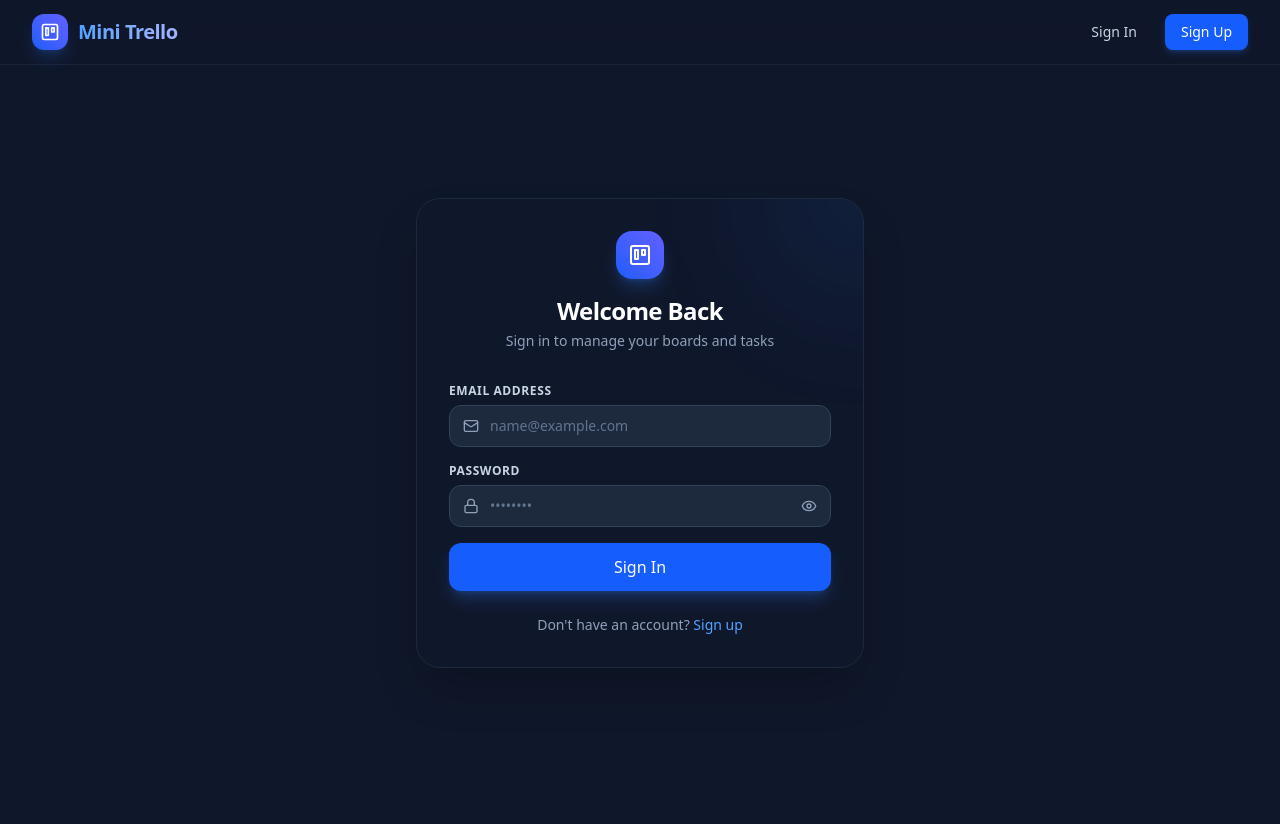
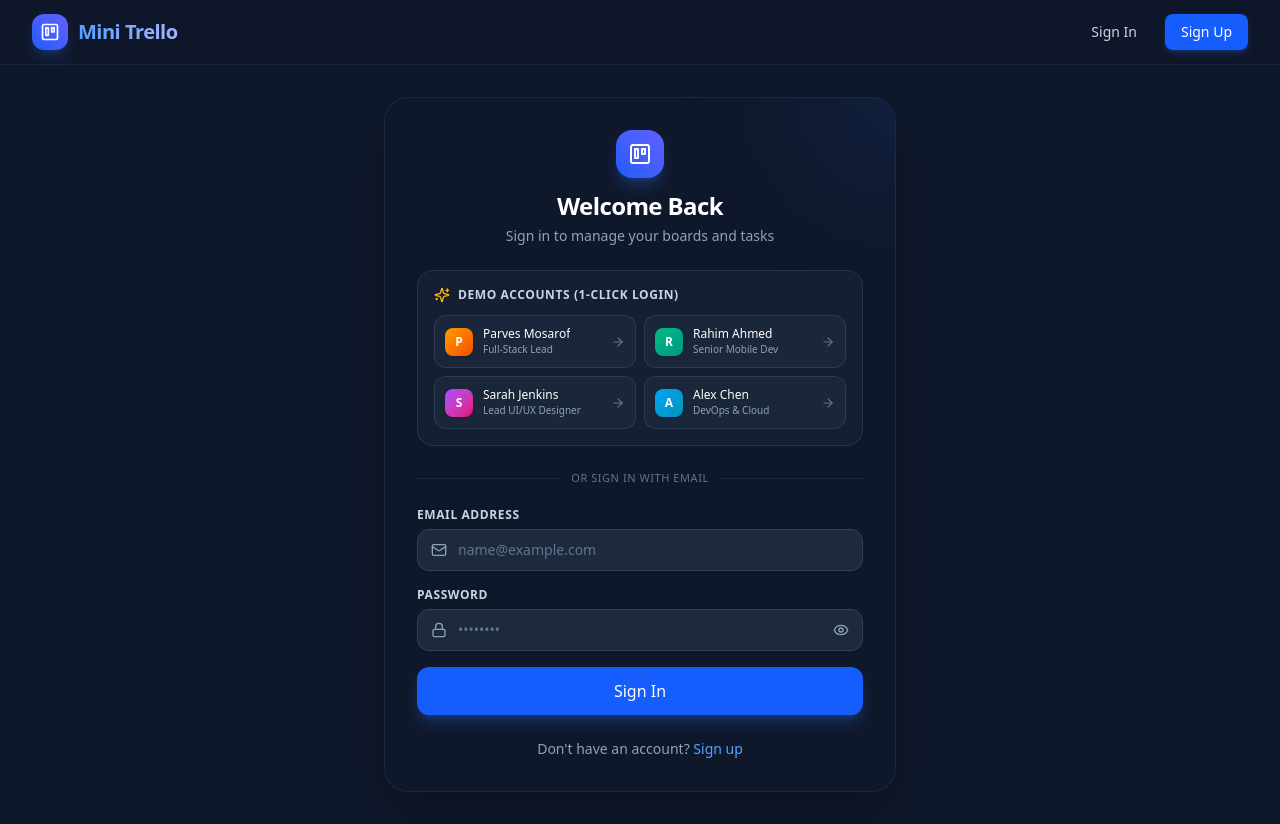
Before and after one commit to parvesmosarof35/frontend-Trello, a Next.js app: page /login in a window 1280 px wide. Before the commit the page ends 801 px from the top, so only its background shows below. Built offline with nearby package versions, Linux system fonts and the light colour scheme; no server answers.

Commit message:
feat: implement login page with demo user authentication support

```diff
--- a/src/app/(auth)/login/page.tsx
+++ b/src/app/(auth)/login/page.tsx
@@ -3,48 +3,153 @@
 import React, { useState } from 'react';
 import Link from 'next/link';
 import { useAuth } from '@/context/AuthContext';
-import { Eye, EyeOff, Loader2, Lock, Mail, Trello } from 'lucide-react';
+import { Eye, EyeOff, Loader2, Lock, Mail, Trello, Sparkles, User, ArrowRight } from 'lucide-react';
+
+const DEMO_USERS = [
+  {
+    name: 'Parves Mosarof',
+    email: 'parves@trello.com',
+    password: 'password123',
+    role: 'Full-Stack Lead',
+    avatarColor: 'from-amber-500 to-orange-600',
+    badgeColor: 'bg-amber-500/10 text-amber-400 border-amber-500/20',
+  },
+  {
+    name: 'Rahim Ahmed',
+    email: 'rahim@trello.com',
+    password: 'password123',
+    role: 'Senior Mobile Dev',
+    avatarColor: 'from-emerald-500 to-teal-600',
+    badgeColor: 'bg-emerald-500/10 text-emerald-400 border-emerald-500/20',
+  },
+  {
+    name: 'Sarah Jenkins',
+    email: 'sarah@trello.com',
+    password: 'password123',
+    role: 'Lead UI/UX Designer',
+    avatarColor: 'from-purple-500 to-pink-600',
+    badgeColor: 'bg-purple-500/10 text-purple-400 border-purple-500/20',
+  },
+  {
+    name: 'Alex Chen',
+    email: 'alex@trello.com',
+    password: 'password123',
+    role: 'DevOps & Cloud',
+    avatarColor: 'from-sky-500 to-cyan-600',
+    badgeColor: 'bg-sky-500/10 text-sky-400 border-sky-500/20',
+  },
+];
 
 export default function LoginPage() {
   const [email, setEmail] = useState('');
   const [password, setPassword] = useState('');
   const [showPassword, setShowPassword] = useState(false);
   const [isLoading, setIsLoading] = useState(false);
+  const [loadingUserEmail, setLoadingUserEmail] = useState<string | null>(null);
   const [error, setError] = useState('');
   const { login } = useAuth();
 
-  const handleSubmit = async (e: React.FormEvent) => {
-    e.preventDefault();
-    if (!email || !password) return;
+  const handleLogin = async (loginEmail: string, loginPass: string) => {
+    if (!loginEmail || !loginPass) return;
 
     setIsLoading(true);
     setError('');
 
     try {
-      await login(email.trim(), password);
+      await login(loginEmail.trim(), loginPass);
     } catch (err: any) {
       setError(err.response?.data?.message || 'Invalid email or password. Please try again.');
     } finally {
       setIsLoading(false);
+      setLoadingUserEmail(null);
     }
   };
 
+  const handleSubmit = async (e: React.FormEvent) => {
+    e.preventDefault();
+    await handleLogin(email, password);
+  };
+
+  const handleQuickLogin = async (demoUser: (typeof DEMO_USERS)[0]) => {
+    setEmail(demoUser.email);
+    setPassword(demoUser.password);
+    setLoadingUserEmail(demoUser.email);
+    await handleLogin(demoUser.email, demoUser.password);
+  };
+
   return (
-    <div className="min-h-[calc(100vh-64px)] flex items-center justify-center p-4">
-      <div className="w-full max-w-md bg-slate-900 border border-slate-800 rounded-3xl p-8 shadow-2xl relative overflow-hidden">
+    <div className="min-h-[calc(100vh-64px)] flex items-center justify-center p-4 py-8">
+      <div className="w-full max-w-lg bg-slate-900 border border-slate-800 rounded-3xl p-6 sm:p-8 shadow-2xl relative overflow-hidden">
         {/* Glow accent */}
         <div className="absolute -top-24 -right-24 w-48 h-48 bg-blue-500/10 rounded-full blur-3xl pointer-events-none" />
 
-        <div className="text-center mb-8">
-          <div className="w-12 h-12 rounded-2xl bg-gradient-to-tr from-blue-600 to-indigo-500 flex items-center justify-center mx-auto mb-4 shadow-lg shadow-blue-500/25">
+        <div className="text-center mb-6">
+          <div className="w-12 h-12 rounded-2xl bg-gradient-to-tr from-blue-600 to-indigo-500 flex items-center justify-center mx-auto mb-3 shadow-lg shadow-blue-500/25">
             <Trello className="w-6 h-6 text-white" />
           </div>
           <h2 className="text-2xl font-bold text-white tracking-tight">Welcome Back</h2>
           <p className="text-sm text-slate-400 mt-1">Sign in to manage your boards and tasks</p>
         </div>
 
+        {/* Demo Accounts Quick Login */}
+        <div className="mb-6 p-4 rounded-2xl bg-slate-800/50 border border-slate-700/60 backdrop-blur-sm">
+          <div className="flex items-center gap-2 mb-3">
+            <Sparkles className="w-4 h-4 text-amber-400" />
+            <span className="text-xs font-semibold text-slate-300 uppercase tracking-wider">
+              Demo Accounts (1-Click Login)
+            </span>
+          </div>
+
+          <div className="grid grid-cols-1 sm:grid-cols-2 gap-2">
+            {DEMO_USERS.map((user) => {
+              const isThisLoading = isLoading && loadingUserEmail === user.email;
+              return (
+                <button
+                  key={user.email}
+                  type="button"
+                  disabled={isLoading}
+                  onClick={() => handleQuickLogin(user)}
+                  className="flex items-center justify-between p-2.5 rounded-xl bg-slate-800/80 hover:bg-slate-700/80 border border-slate-700/80 hover:border-slate-600 transition-all text-left group disabled:opacity-60 disabled:cursor-not-allowed"
+                >
+                  <div className="flex items-center gap-2.5 min-w-0">
+                    <div
+                      className={`w-7 h-7 rounded-lg bg-gradient-to-br ${user.avatarColor} flex items-center justify-center text-white text-xs font-bold shrink-0 shadow-sm`}
+                    >
+                      {user.name.charAt(0)}
+                    </div>
+                    <div className="min-w-0">
+                      <div className="text-xs font-medium text-white truncate group-hover:text-blue-300 transition-colors">
+                        {user.name}
+                      </div>
+                      <div className="text-[10px] text-slate-400 truncate">
+                        {user.role}
+                      </div>
+                    </div>
+                  </div>
+
+                  <div className="shrink-0 ml-1">
+                    {isThisLoading ? (
+                      <Loader2 className="w-3.5 h-3.5 text-blue-400 animate-spin" />
+                    ) : (
+                      <ArrowRight className="w-3.5 h-3.5 text-slate-500 group-hover:text-white group-hover:translate-x-0.5 transition-all" />
+                    )}
+                  </div>
+                </button>
+              );
+            })}
+          </div>
+        </div>
+
+        <div className="relative flex items-center justify-center mb-5">
+          <div className="border-t border-slate-800 w-full" />
+          <span className="bg-slate-900 px-3 text-[11px] font-medium uppercase tracking-wider text-slate-500 shrink-0">
+            or sign in with email
+          </span>
+          <div className="border-t border-slate-800 w-full" />
+        </div>
+
         {error && (
-          <div className="mb-6 p-3.5 bg-red-500/10 border border-red-500/20 text-red-400 text-sm rounded-xl text-center">
+          <div className="mb-5 p-3.5 bg-red-500/10 border border-red-500/20 text-red-400 text-sm rounded-xl text-center">
             {error}
           </div>
         )}
@@ -101,7 +206,7 @@ export default function LoginPage() {
             disabled={isLoading}
             className="w-full flex items-center justify-center gap-2 py-3 bg-blue-600 hover:bg-blue-500 disabled:opacity-50 text-white font-medium rounded-xl shadow-lg shadow-blue-500/25 transition-all mt-2"
           >
-            {isLoading ? <Loader2 className="w-4 h-4 animate-spin" /> : 'Sign In'}
+            {isLoading && !loadingUserEmail ? <Loader2 className="w-4 h-4 animate-spin" /> : 'Sign In'}
           </button>
         </form>
 
```
